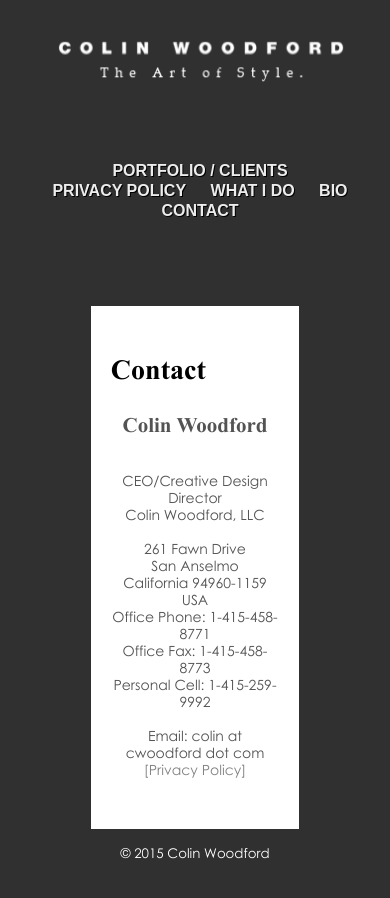
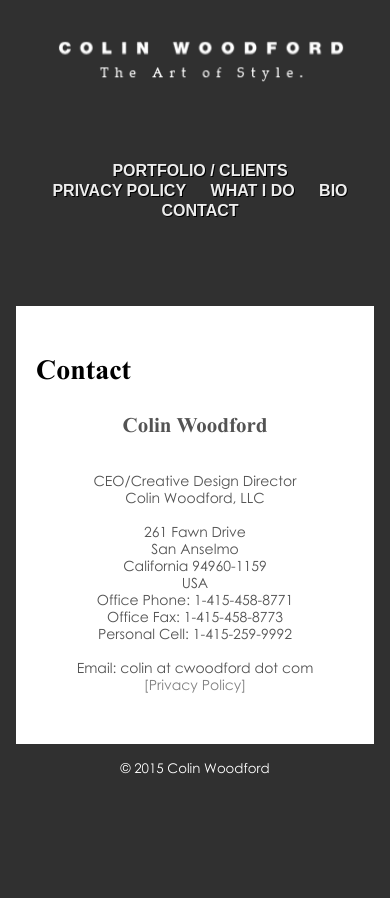
Before and after one commit to Krincle/Krincle.github.io, a Jekyll site: the page built from contact/index.html, in a window 390 px wide. Built offline with Jekyll 4.4.1, drawn with Linux system fonts in a browser that asks for light colours.

Commit message:
Making boxes bigger on mobile.

```diff
--- a/css/main.css
+++ b/css/main.css
@@ -391,6 +391,10 @@ li {
     .logo {
 	    position: static;
     }
+
+    .gallery2, .contact {
+	    width: 85%;
+    }
 }
 
 ul {
```
